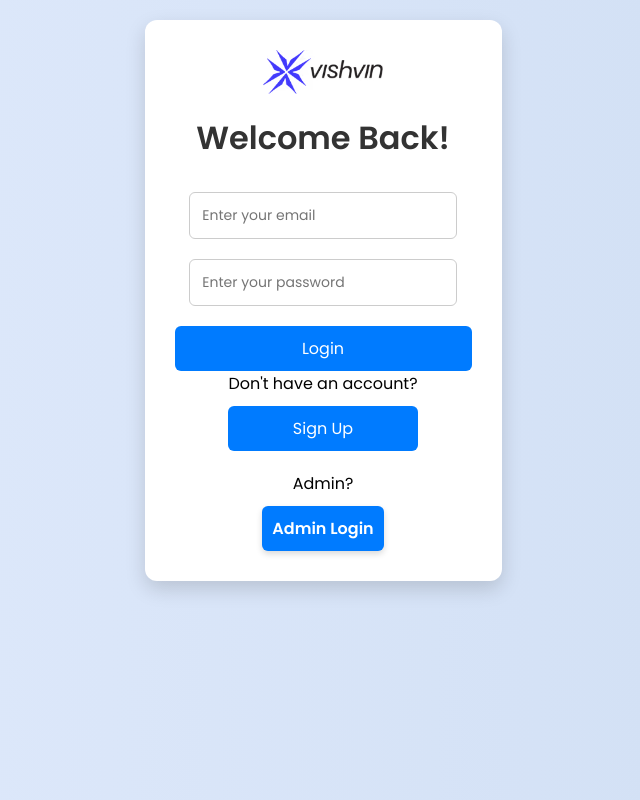
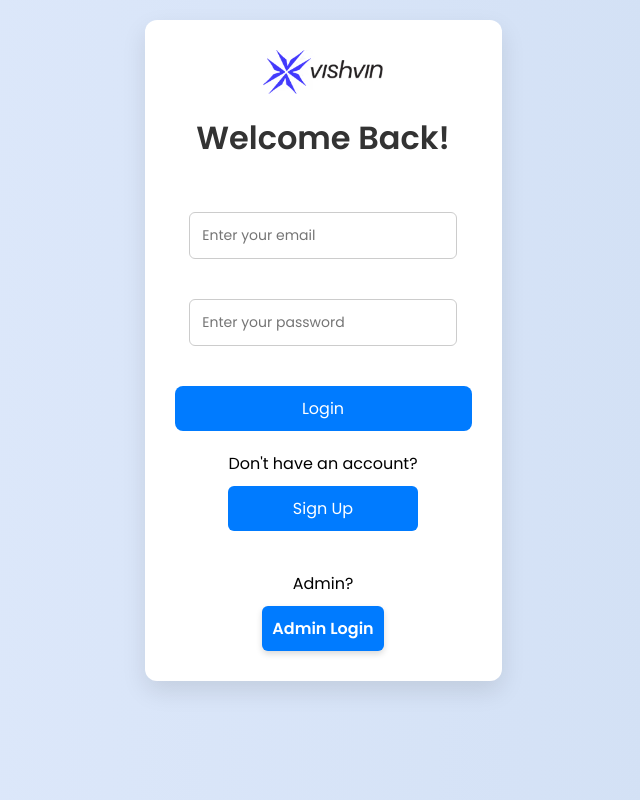
Before and after one commit to Nithin5040/admindashboard-client, a React (Create React App) app: page / in a window 1280 px wide. Shown: the whole page, without its empty margins (317-957 px from the left). Built offline with nearby package versions, Linux system fonts and the light colour scheme.

Commit message:
Initial commit with UserDetailsPage PDF and CSV export

```diff
--- a/src/pages/DivisionSelection.js
+++ b/src/pages/DivisionSelection.js
@@ -2,8 +2,6 @@
 import { useNavigate } from 'react-router-dom';
 import '../styles/DivisionSelection.css';
 import tempDatabase from './tempDatabase';
-
-
 
 const DivisionSelection = () => {
   const [division, setDivision] = useState('');
@@ -25,7 +23,7 @@
   const handleSubmit = (e) => {
     e.preventDefault();
     if (!division || !subDivision || !userId) {
-      setError('Please select all fields.');
+      setError('⚠️ Please select all fields.');
       return;
     }
 
@@ -34,30 +32,48 @@
   };
 
   return (
-    <div className="container">
-      <form onSubmit={handleSubmit}>
+    <div className="auth-container">
+      <form className="auth-form" onSubmit={handleSubmit}>
         <h2>Select Division, Sub-Division & User</h2>
 
-        <select value={division} onChange={(e) => setDivision(e.target.value)} className="select-box">
-          <option value="">Division</option>
-          {divisions.map(div => <option key={div} value={div}>{div}</option>)}
+        <select
+          value={division}
+          onChange={(e) => setDivision(e.target.value)}
+          className="select-box"
+        >
+          <option value="">Select Division</option>
+          {divisions.map(div => (
+            <option key={div} value={div}>{div}</option>
+          ))}
         </select>
 
-        <select value={subDivision} onChange={(e) => setSubDivision(e.target.value)} className="select-box">
-          <option value="">Sub-Division</option>
-          {subDivisions.map(sub => <option key={sub} value={sub}>{sub}</option>)}
+        <select
+          value={subDivision}
+          onChange={(e) => setSubDivision(e.target.value)}
+          className="select-box"
+        >
+          <option value="">Select Sub-Division</option>
+          {subDivisions.map(sub => (
+            <option key={sub} value={sub}>{sub}</option>
+          ))}
         </select>
 
         {users.length > 0 && (
-          <select value={userId} onChange={(e) => setUserId(e.target.value)} className="select-box">
-            <option value="">User</option>
-            {users.map(u => <option key={u.userid} value={u.userid}>{u.name}</option>)}
+          <select
+            value={userId}
+            onChange={(e) => setUserId(e.target.value)}
+            className="select-box"
+          >
+            <option value="">Select User</option>
+            {users.map(u => (
+              <option key={u.userid} value={u.userid}>{u.name}</option>
+            ))}
           </select>
         )}
 
-        {error && <p className="error">{error}</p>}
+        {error && <p className="error-message">{error}</p>}
 
-        <button className="proceed-button">Proceed</button>
+        <button type="submit" className="btn btn-login">Proceed</button>
       </form>
     </div>
   );
--- a/src/styles/Auth.css
+++ b/src/styles/Auth.css
@@ -885,3 +885,75 @@
   background-color: #218838;
   transform: scale(1.05);
 }
+body {
+  font-family: 'Poppins', sans-serif;
+  background: linear-gradient(to right, #f4f7fc, #dbe9ff);
+  margin: 0;
+  padding: 0;
+  min-height: 100vh;
+  display: flex;
+  justify-content: center;
+  align-items: center;
+}
+
+.auth-container {
+  display: flex;
+  flex-direction: column;
+  align-items: center;
+  justify-content: center;
+  background: white;
+  padding: 30px;
+  border-radius: 12px;
+  box-shadow: 0 10px 25px rgba(0, 0, 0, 0.1);
+  width: 100%;
+  max-width: 500px;
+  text-align: center;
+  animation: fadeIn 0.5s ease-in-out;
+}
+@keyframes fadeIn {
+  from { opacity: 0; transform: translateY(-20px); }
+  to   { opacity: 1; transform: translateY(0); }
+}
+.auth-container {
+  background: white;
+  padding: 30px;
+  border-radius: 12px;
+  box-shadow: 0 10px 25px rgba(0, 0, 0, 0.1);
+  width: 100%;
+  max-width: 450px;
+  text-align: center;
+  margin: auto;
+}
+
+.auth-form {
+  display: flex;
+  flex-direction: column;
+  gap: 20px;
+}
+
+.select-box {
+  padding: 12px;
+  border: 1px solid #ccc;
+  border-radius: 8px;
+  font-size: 16px;
+  width: 100%;
+}
+
+.btn-login {
+  background: #007bff;
+  color: white;
+  border: none;
+  padding: 12px;
+  border-radius: 8px;
+  font-size: 16px;
+  cursor: pointer;
+}
+
+.btn-login:hover {
+  background-color: #0056b3;
+}
+
+.error-message {
+  color: #dc3545;
+  font-weight: 500;
+}
```
